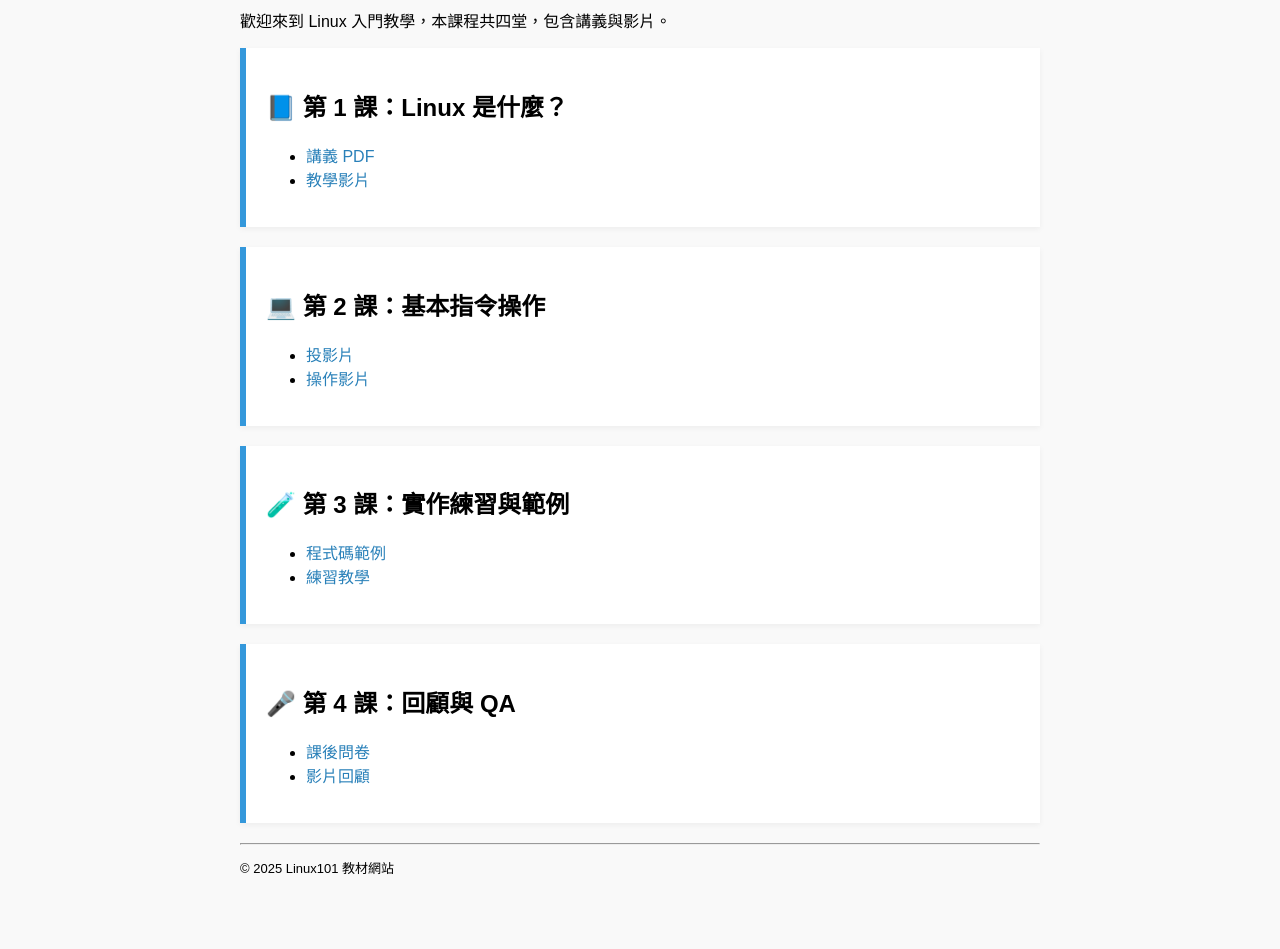
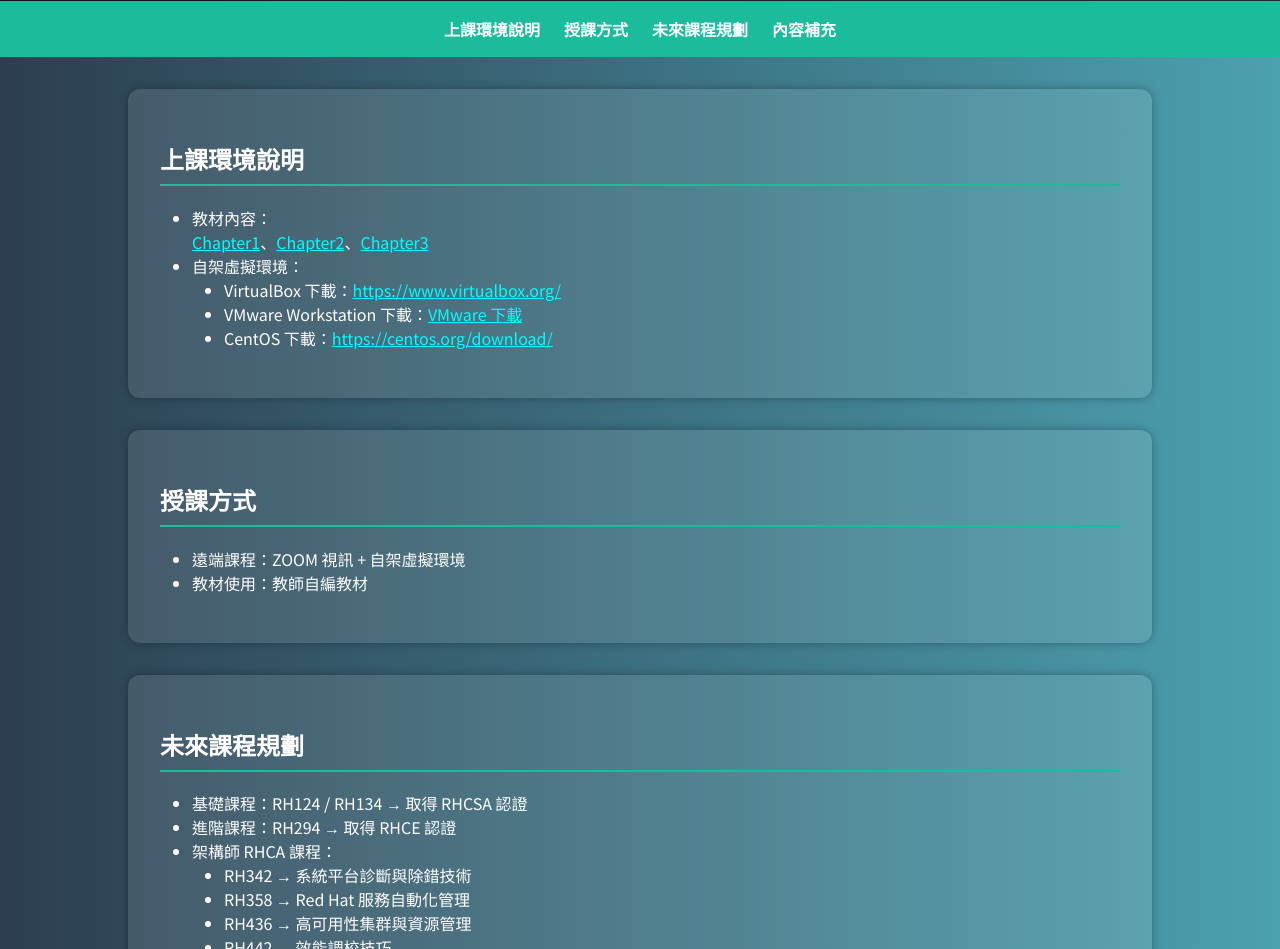
Before and after one commit to john-nobody/LINUX100, a plain HTML site: page index.html in a window 1280 px wide. Shown: the part 121-1070 px from the top of the page. Drawn offline with Linux system fonts and the light colour scheme.

Commit message:
index.html
第一次更新

```diff
--- a/index.html
+++ b/index.html
@@ -1,72 +1,174 @@
 <!DOCTYPE html>
 <html lang="zh-Hant">
 <head>
-  <meta charset="UTF-8">
-  <title>Linux101 課程首頁</title>
+  <meta charset="UTF-8" />
+  <meta name="viewport" content="width=device-width, initial-scale=1.0" />
+  <title>Linux 入門課程</title>
   <style>
+    @import url('https://fonts.googleapis.com/css2?family=Noto+Sans+TC:wght@400;700&display=swap');
+
     body {
-      font-family: Arial, sans-serif;
-      background-color: #f9f9f9;
-      padding: 40px;
-      max-width: 800px;
-      margin: auto;
+      margin: 0;
+      font-family: 'Noto Sans TC', sans-serif;
+      background: linear-gradient(to right, #2c3e50, #4ca1af);
+      color: #fff;
     }
-    h1 {
-      color: #2c3e50;
+
+    header {
+      background-color: rgba(0,0,0,0.7);
+      padding: 2rem;
+      text-align: center;
     }
-    .lesson {
-      background: #fff;
-      padding: 20px;
-      border-left: 6px solid #3498db;
-      margin-bottom: 20px;
-      box-shadow: 0 2px 6px rgba(0,0,0,0.05);
+
+    header h1 {
+      margin: 0;
+      font-size: 2.5rem;
     }
+
+    nav {
+      background-color: #1abc9c;
+      padding: 1rem;
+      display: flex;
+      justify-content: center;
+      gap: 1.5rem;
+      position: sticky;
+      top: 0;
+      z-index: 999;
+    }
+
+    nav a {
+      color: white;
+      text-decoration: none;
+      font-weight: bold;
+    }
+
+    nav a:hover {
+      text-decoration: underline;
+    }
+
+    section {
+      padding: 2rem;
+      background-color: rgba(255,255,255,0.1);
+      margin: 2rem auto;
+      border-radius: 12px;
+      max-width: 960px;
+      box-shadow: 0 0 10px rgba(0,0,0,0.3);
+    }
+
+    h2 {
+      border-bottom: 2px solid #1abc9c;
+      padding-bottom: 0.5rem;
+    }
+
+    ul {
+      list-style: disc;
+      padding-left: 2rem;
+    }
+
     a {
-      color: #2980b9;
-      text-decoration: none;
+      color: #00ffff;
     }
-    a:hover {
-      text-decoration: underline;
+
+    footer {
+      text-align: center;
+      padding: 2rem;
+      font-size: 0.9rem;
+      color: #ddd;
+    }
+
+    .back-to-top {
+      position: fixed;
+      bottom: 20px;
+      right: 20px;
+      background: #1abc9c;
+      border: none;
+      color: white;
+      padding: 0.5rem 1rem;
+      border-radius: 6px;
+      cursor: pointer;
+      display: none;
+      font-weight: bold;
     }
   </style>
 </head>
 <body>
-  <h1>Linux101 入門課程</h1>
-  <p>歡迎來到 Linux 入門教學，本課程共四堂，包含講義與影片。</p>
+  <header>
+    <h1>Linux 入門課程</h1>
+  </header>
 
-  <div class="lesson">
-    <h2>📘 第 1 課：Linux 是什麼？</h2>
+  <nav>
+    <a href="#env">上課環境說明</a>
+    <a href="#method">授課方式</a>
+    <a href="#plan">未來課程規劃</a>
+    <a href="#extra">內容補充</a>
+  </nav>
+
+  <section id="env">
+    <h2>上課環境說明</h2>
     <ul>
-      <li><a href="#">講義 PDF</a></li>
-      <li><a href="#">教學影片</a></li>
+      <li>教材內容：<br>
+        <a href="#">Chapter1</a>、<a href="#">Chapter2</a>、<a href="#">Chapter3</a>
+      </li>
+      <li>自架虛擬環境：
+        <ul>
+          <li>VirtualBox 下載：<a href="https://www.virtualbox.org/" target="_blank">https://www.virtualbox.org/</a></li>
+          <li>VMware Workstation 下載：<a href="https://www.vmware.com/products/desktop-hypervisor/workstation-and-fusion" target="_blank">VMware 下載</a></li>
+          <li>CentOS 下載：<a href="https://centos.org/download/" target="_blank">https://centos.org/download/</a></li>
+        </ul>
+      </li>
     </ul>
-  </div>
+  </section>
 
-  <div class="lesson">
-    <h2>💻 第 2 課：基本指令操作</h2>
+  <section id="method">
+    <h2>授課方式</h2>
     <ul>
-      <li><a href="#">投影片</a></li>
-      <li><a href="#">操作影片</a></li>
+      <li>遠端課程：ZOOM 視訊 + 自架虛擬環境</li>
+      <li>教材使用：教師自編教材</li>
     </ul>
-  </div>
+  </section>
 
-  <div class="lesson">
-    <h2>🧪 第 3 課：實作練習與範例</h2>
+  <section id="plan">
+    <h2>未來課程規劃</h2>
     <ul>
-      <li><a href="#">程式碼範例</a></li>
-      <li><a href="#">練習教學</a></li>
+      <li>基礎課程：RH124 / RH134 → 取得 RHCSA 認證</li>
+      <li>進階課程：RH294 → 取得 RHCE 認證</li>
+      <li>架構師 RHCA 課程：
+        <ul>
+          <li>RH342 → 系統平台診斷與除錯技術</li>
+          <li>RH358 → Red Hat 服務自動化管理</li>
+          <li>RH436 → 高可用性集群與資源管理</li>
+          <li>RH442 → 效能調校技巧</li>
+          <li>D0180/280 → Kubernetes 與 OpenShift</li>
+          <li>D0380/0480 → 多叢集平台管理</li>
+          <li>D0316 → 虛擬化技術 (OpenShift 平台)</li>
+          <li>D0188/0288 → OpenShift 容器開發與佈署</li>
+          <li>AI267 → AI 技術於 OpenShift 平台</li>
+        </ul>
+      </li>
     </ul>
-  </div>
+  </section>
 
-  <div class="lesson">
-    <h2>🎤 第 4 課：回顧與 QA</h2>
+  <section id="extra">
+    <h2>內容補充</h2>
     <ul>
-      <li><a href="#">課後問卷</a></li>
-      <li><a href="#">影片回顧</a></li>
+      <li><a href="#">Redora / CentOS Stream / Red Hat Enterprise Linux 三者的區分</a></li>
     </ul>
-  </div>
+  </section>
 
-  <hr>
-  <p style="font-size: small;">© 2025 Linux101 教材網站</p>
+  <footer>
+    Powered by aglio – Last updated: 29 Mar 2025
+  </footer>
+
+  <button class="back-to-top" onclick="scrollToTop()">⬆ Back to Top</button>
+
+  <script>
+    const btn = document.querySelector('.back-to-top');
+    window.addEventListener('scroll', () => {
+      btn.style.display = window.scrollY > 300 ? 'block' : 'none';
+    });
+    function scrollToTop() {
+      window.scrollTo({ top: 0, behavior: 'smooth' });
+    }
+  </script>
 </body>
 </html>
```
